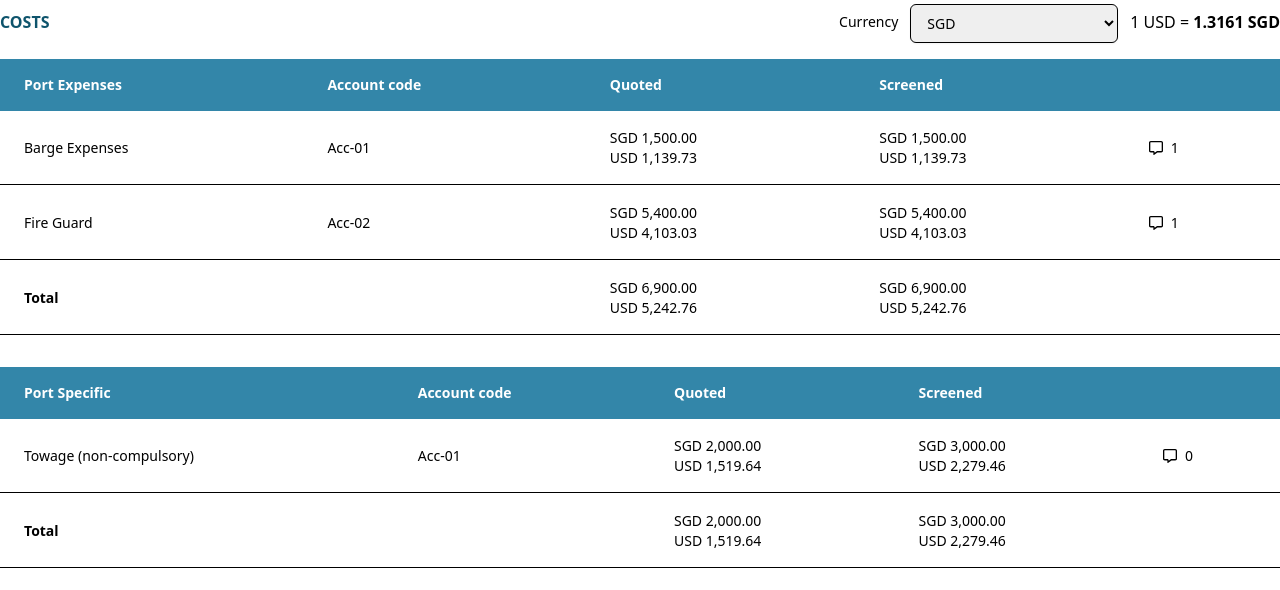
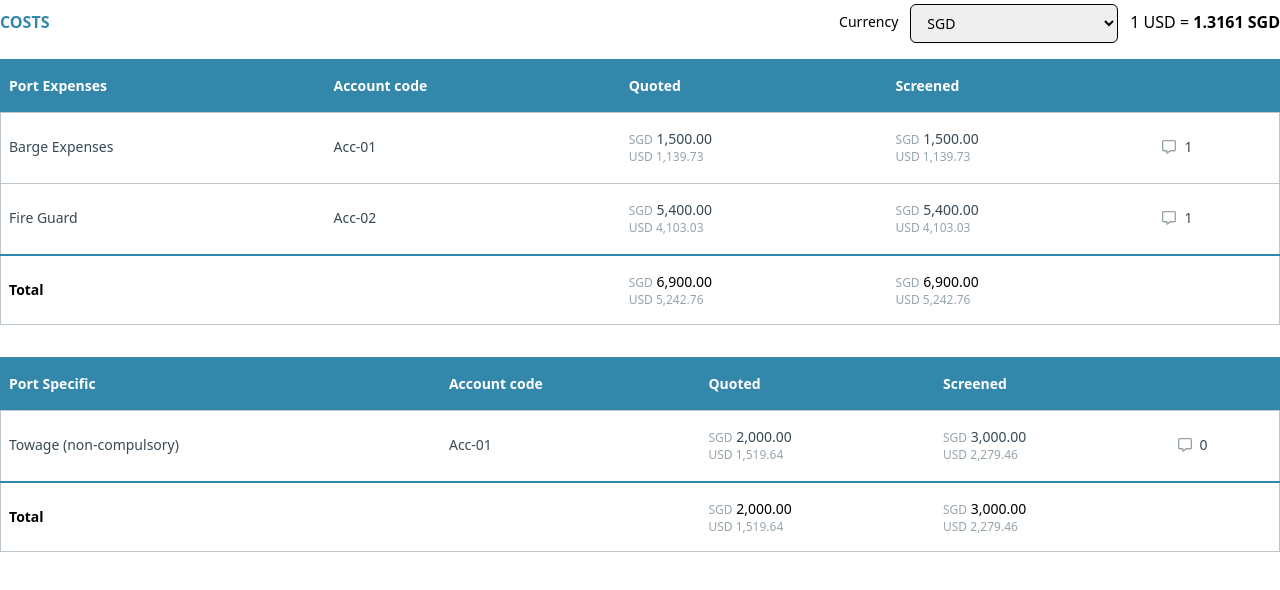
Before and after one commit to ptrejnis/marcura-test, an Angular app: page /costs in a window 1280 px wide. Shown: the top 590 px of the page. Built offline with nearby package versions, Linux system fonts and the light colour scheme.

Commit message:
fix: Clean up elements styles

```diff
--- a/src/app/components/costs/costs-calculations/costs-calculations.component.html
+++ b/src/app/components/costs/costs-calculations/costs-calculations.component.html
@@ -1,12 +1,12 @@
 <div class="flex flex-col">
   <ng-container *ngIf="daToSelectedExchangeCurrency$ | async as currency">
     <span>
-      {{ currency.toCurrency.currency }}
+      <span class="text-xs text-c-secondary-dark">{{ currency.toCurrency.currency }}</span>
       {{ costs | costType: costType:costOption | exchange: currency | fixedNumber: amountFixedSize | amount }}
     </span>
   </ng-container>
   <ng-container *ngIf="daToBaseExchangeCurrency$ | async as currency">
-    <span>
+    <span class="text-xs text-c-secondary-dark">
       {{ currency.toCurrency.currency }}
       {{ costs | costType: costType:costOption | exchange: currency | fixedNumber: amountFixedSize | amount }}
     </span>
--- a/src/app/components/costs/costs-table/costs-table.component.html
+++ b/src/app/components/costs/costs-table/costs-table.component.html
@@ -3,29 +3,29 @@
     <div class="py-4 inline-block min-w-full sm:px-6 lg:px-8">
       <div class="overflow-hidden">
         <table class="min-w-full leading-normal table-fixed">
-          <thead class="border-b bg-c-table-header text-sm text-c-white text-left font-medium">
+          <thead class="border border-c-primary bg-c-primary text-sm text-c-white text-left font-medium">
             <tr>
-              <th scope="col" class="px-6 py-4">{{ expenseCategory.name }}</th>
-              <th scope="col" class="px-6 py-4">Account code</th>
-              <th scope="col" class="px-6 py-4">Quoted</th>
-              <th scope="col" class="px-6 py-4">Screened</th>
-              <th scope="col" class="px-6 py-4"></th>
+              <th scope="col" class="px-2 py-4">{{ expenseCategory.name }}</th>
+              <th scope="col" class="px-2 py-4">Account code</th>
+              <th scope="col" class="px-2 py-4">Quoted</th>
+              <th scope="col" class="px-2 py-4">Screened</th>
+              <th scope="col" class="px-2 py-4"></th>
             </tr>
           </thead>
-          <tbody>
+          <tbody class="border-x border-c-secondary">
             <ng-container *ngFor="let item of expenseCategory.costItems; trackBy:trackById">
-              <tr class="bg-white border-b">
-                <td class="px-6 py-4 whitespace-nowrap text-sm font-medium text-gray-900 max-w-xs">{{ item.name }}</td>
-                <td class="text-sm text-gray-900 font-light px-6 py-4 whitespace-nowrap max-w-xs">
+              <tr class="bg-white border-t border-c-secondary text-sm text-c-primary-dark break-words">
+                <td class="px-2 py-4 max-w-fit">{{ item.name }}</td>
+                <td class="px-2 py-4">
                   {{ item.costItemAlias.accountingCode }}
                 </td>
-                <td class="text-sm text-gray-900 font-light px-6 py-4 whitespace-nowrap max-w-xs">
+                <td class="px-2 py-4">
                   <costs-calculations [costs]="item.costs" costType="Quoted"></costs-calculations>
                 </td>
-                <td class="text-sm text-gray-900 font-light px-6 py-4 whitespace-nowrap max-w-xs">
+                <td class="px-2 py-4">
                   <costs-calculations [costs]="item.costs" costType="Screened"></costs-calculations>
                 </td>
-                <td class="text-sm text-gray-900 font-light px-6 py-4 whitespace-nowrap max-w-xs">
+                <td class="px-2 py-4">
                   <button class="justify-self-end" [expansionPanel]="expand">
                     <notes-counter [count]="item.comments?.length ?? 0"></notes-counter>
                   </button>
@@ -42,13 +42,13 @@
               </tr>
             </ng-container>
 
-            <tr class="bg-white border-b">
-              <td class="font-semibold text-sm text-gray-900 font-light px-6 py-4 whitespace-nowrap max-w-xs">Total</td>
+            <tr class="bg-white border-y border-b-c-secondary c-primary-dark border-t-c-primary border-t-2 text-sm">
+              <td class="px-2 py-4 font-bold">Total</td>
               <td colspan="1"></td>
-              <td class="text-sm text-gray-900 font-light px-6 py-4 whitespace-nowrap max-w-xs">
+              <td class="px-2 py-4">
                 <costs-calculations [costs]="allCosts" [isSum]="true" costType="Quoted"></costs-calculations>
               </td>
-              <td class="text-sm text-gray-900 font-light px-6 py-4 whitespace-nowrap max-w-xs">
+              <td class="px-2 py-4">
                 <costs-calculations [costs]="allCosts" [isSum]="true" costType="Screened"></costs-calculations>
               </td>
             </tr>
--- a/src/app/shared/notes/components/notes-counter/notes-counter.component.html
+++ b/src/app/shared/notes/components/notes-counter/notes-counter.component.html
@@ -1,4 +1,4 @@
 <div class="flex items-end">
-    <fa-icon [icon]="message" class="mr-2"></fa-icon>
+    <fa-icon [icon]="message" class="mr-2 text-c-secondary-dark"></fa-icon>
     <span>{{ count }}</span>
 </div>
--- a/src/app/shared/notes/components/notes/notes.component.html
+++ b/src/app/shared/notes/components/notes/notes.component.html
@@ -1,36 +1,25 @@
-<div class="mx-6">
+<div class="px-6 bg-c-primary-light">
   <ng-container *ngIf="notesExists">
-    <div class="flex justify-between py-4" *ngFor="let note of notes">
+    <div
+      class="flex justify-between py-4 text-c-primary-dark border-b border-c-secondary"
+      *ngFor="let note of notes">
       <div class="flex items-center">
         <div
-          [class.note__type-internal]="note.type === 'Internal'"
-          [class.note__type-external]="note.type === 'External'"
-          class="rounded-full text-sm px-2 py-1 mr-24">
+          [ngClass]="{
+            'border border-c-secondary bg-c-white text-c-secondary': note.type === 'Internal',
+            'border border-c-comment-secondary bg-c-primary-dark text-c-white': note.type === 'External'
+          }"
+          class="rounded-full text-xs px-2 py-1 mr-24">
           {{ note.type }}
         </div>
         <span>{{ note.comment }}</span>
       </div>
       <div class="flex">
         <span class="pr-4">{{ note.author }}</span>
-        <span class="pr-8">{{ note.date | date: dateFormat }}</span>
-        <span class="flex content-end">
-          <span class="pr-1">icon1</span>
-          <span>icon2</span>
-        </span>
+        <span class="pr-8 text-c-secondary-dark">{{ note.date | date: dateFormat }}</span>
       </div>
     </div>
   </ng-container>
 
-  <form [formGroup]="form">
-    <div class="flex justify-between">
-      <select
-        formControlName="commentType"
-        class="mr-2 flex-1 mt-1 block w-52 py-2 px-3 border border-gray-300 bg-white shadow-sm focus:outline-none focus:ring-indigo-500 focus:border-indigo-500 sm:text-sm">
-        <option value="Internal">Internal</option>
-        <option value="External">External</option>
-      </select>
-      <textarea rows="1" class="resize-none mr-2 shadow-sm focus:ring-indigo-500 focus:border-indigo-500 block w-full sm:text-sm border border-gray-300" placeholder="Type comment"></textarea>
-      <button type="button" class="px-4 bg-c-table-header">Add</button>
-    </div>
-  </form>
+  <div class="flex justify-center text-c-red py-3">Adding comments is not yet implemented</div>
 </div>
--- a/src/app/shared/notes/components/notes/notes.component.scss
+++ /dev/null
@@ -1,9 +0,0 @@
-.note {
-    &__type-internal {
-      background: red;
-    }
-
-    &__type-external {
-      background: aqua;
-    }
-}
--- a/src/app/shared/notes/components/notes/notes.component.ts
+++ b/src/app/shared/notes/components/notes/notes.component.ts
@@ -1,18 +1,15 @@
-import { ChangeDetectionStrategy, Component, Inject, Input, OnInit } from '@angular/core';
+import { ChangeDetectionStrategy, Component, Inject, Input } from '@angular/core';
 import { FormGroup } from '@angular/forms';
 
 import { Note } from '../../types';
 import { NOTES_CONFIG, NotesConfig } from '../../providers';
-import { NotesFormFacade } from '../../facades';
 
 @Component({
   selector: 'notes',
   templateUrl: 'notes.component.html',
-  styleUrls: ['notes.component.scss'],
-  changeDetection: ChangeDetectionStrategy.OnPush,
-  providers: [NotesFormFacade]
+  changeDetection: ChangeDetectionStrategy.OnPush
 })
-export class NotesComponent implements OnInit {
+export class NotesComponent {
   @Input() notes: Note[] = [];
 
   dateFormat = this._config.dateFormat;
@@ -22,12 +19,5 @@ export class NotesComponent implements OnInit {
     return Boolean(this.notes?.length);
   }
 
-  constructor(
-    @Inject(NOTES_CONFIG) private readonly _config: NotesConfig,
-    private readonly _formFacade: NotesFormFacade
-  ) {}
-
-  ngOnInit() {
-    this.form = this._formFacade.form;
-  }
+  constructor(@Inject(NOTES_CONFIG) private readonly _config: NotesConfig) {}
 }
--- a/src/app/shared/notes/facades/index.ts
+++ /dev/null
@@ -1 +0,0 @@
-export * from './notes-form.facade';
--- a/src/app/shared/notes/facades/notes-form.facade.ts
+++ /dev/null
@@ -1,11 +0,0 @@
-import { Injectable } from '@angular/core';
-import { FormBuilder, FormGroup } from '@angular/forms';
-
-@Injectable()
-export class NotesFormFacade {
-  form: FormGroup = this._fb.group({
-    commentType: [null],
-    comment: [{ value: null, disable: true }]
-  });
-  constructor(private readonly _fb: FormBuilder) {}
-}
--- a/src/app/views/costs/components/costs.component.html
+++ b/src/app/views/costs/components/costs.component.html
@@ -1,6 +1,6 @@
 <div class="container mx-auto" *ngIf="costs$ | async as costs">
   <div class="flex justify-between items-center">
-    <h1 class="font-semibold text-c-header-primary text-md uppercase">Costs</h1>
+    <h1 class="font-semibold text-c-primary text-md uppercase">Costs</h1>
     <exchange-rates></exchange-rates>
   </div>
   <ng-container *ngFor="let expenseCategory of costs.costs; trackBy: trackById">
--- a/tailwind.config.js
+++ b/tailwind.config.js
@@ -1,14 +1,15 @@
 module.exports = {
-  content: [
-    "./src/**/*.{html,ts}",
-  ],
+  content: ['./src/**/*.{html,ts}'],
   theme: {
     colors: {
+      'c-primary': '#3387AB',
+      'c-primary-dark': '#384953',
+      'c-primary-light': '#E9EFF1',
+      'c-secondary': '#BCC6CD',
+      'c-secondary-dark': '#96A4AB',
       'c-white': '#ffffff',
-      'c-table-header': '#3386A9',
-      'c-table-body-primary': '#e8f1f8',
-      'c-header-primary': '#0E546C'
+      'c-red': '#ff4040'
     }
   },
-  plugins: [],
-}
+  plugins: []
+};
```
